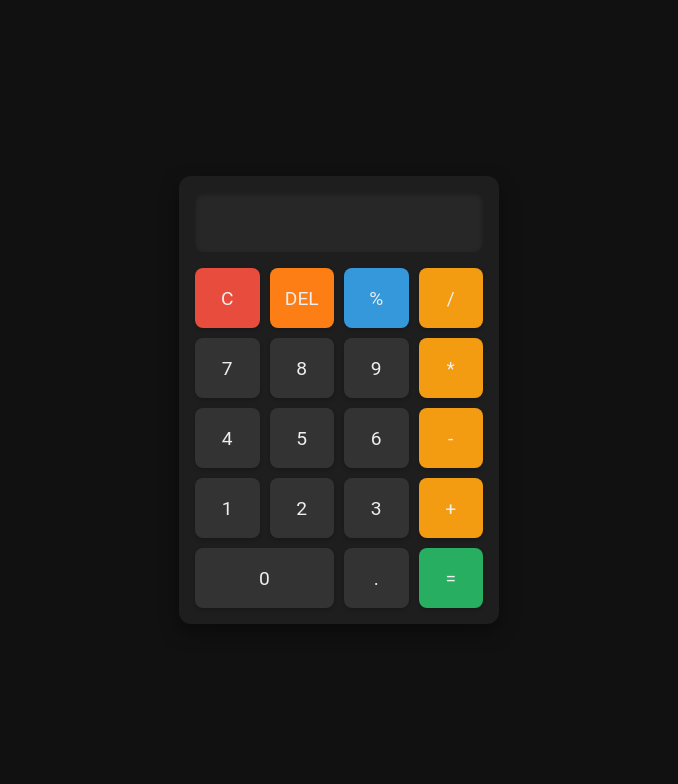
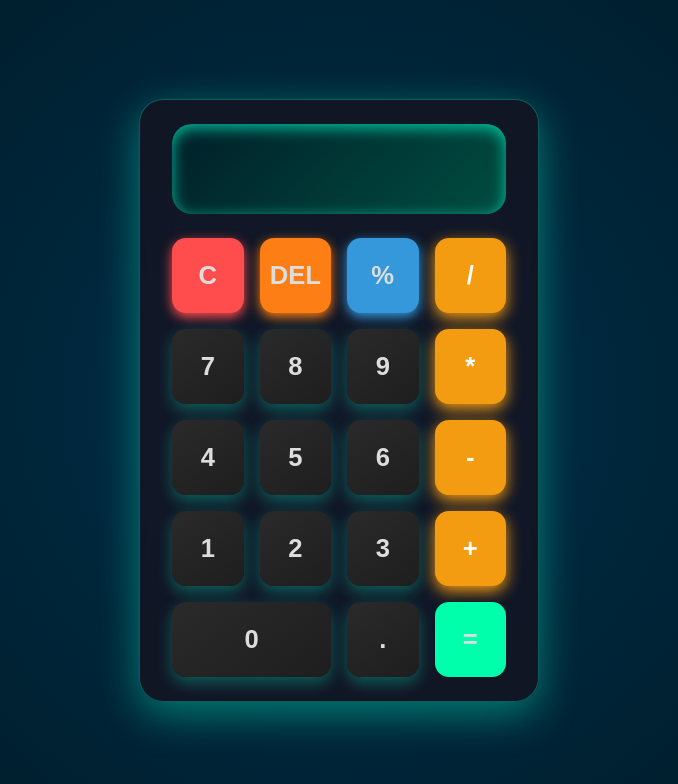
Before and after one commit to Kyotoka/Assignment-M8, a plain HTML site: page M_8/calculator/index.html in a window 1280 px wide. Shown: the whole page, without its empty margins (301-979 px from the left). Drawn offline with Linux system fonts and the light colour scheme.

Commit message:
Update style.css

```diff
--- a/M_8/calculator/style.css
+++ b/M_8/calculator/style.css
@@ -1,79 +1,83 @@
+:root {
+  --panel-bg: rgba(20, 20, 35, 0.85);
+  --panel-radius: 24px;
+  --panel-shadow: 0 12px 40px rgba(0, 255, 204, 0.4);
 
-:root {
-  /* Panel */
-  --panel-bg: #1e1e1e;
-  --panel-radius: 12px;
-  --panel-shadow: 0 8px 20px rgba(0, 0, 0, 0.4);
+  --display-bg: linear-gradient(135deg, #011f29, #004d40);
+  --display-color: #00ffcc;
+  --display-height: 90px;       /* Increased size */
+  --display-radius: 20px;
+  --display-shadow: inset 0 4px 15px rgba(0, 255, 204, 0.7);
 
-  --display-bg: #272727;
-  --display-color: #fff;
-  --display-height: 60px;
-  --display-radius: 8px;
-  --display-shadow: inset 0 2px 5px rgba(0,0,0,0.3);
-
-
-  --btn-bg: #333;
-  --btn-color: #eee;
-  --btn-hover: #444;
-  --btn-radius: 8px;
-  --btn-shadow: 0 2px 4px rgba(0,0,0,0.2);
-  --btn-size: 60px;
-
+  --btn-bg: linear-gradient(145deg, #2a2a2a, #1e1e1e);
+  --btn-color: #ddd;
+  --btn-hover: linear-gradient(145deg, #444, #2f2f2f);
+  --btn-radius: 14px;
+  --btn-shadow: 0 6px 15px rgba(0, 255, 204, 0.3);
+  --btn-size: 75px;  /* Bigger buttons */
 
   --op-bg: #f39c12;
   --op-hover: #d35400;
-  --eq-bg: #27ae60;
-  --eq-hover: #1e8449;
-  --clear-bg: #e74c3c;
-  --clear-hover: #c0392b;
+  --eq-bg: #00ffaa;
+  --eq-hover: #00cc88;
+  --clear-bg: #ff4c4c;
+  --clear-hover: #e60000;
   --del-bg: #fd7e14;
   --del-hover: #e67e22;
   --pct-bg: #3498db;
   --pct-hover: #2980b9;
 }
 
-
 * {
   margin: 0;
   padding: 0;
   box-sizing: border-box;
-  font-family: 'Roboto', sans-serif;
+  font-family: 'Orbitron', sans-serif;
 }
 
 body {
-  background: #111;               /* fallback */
-  /* uncomment & set your own background image if desired:
-     background: url(./backg.jpg) no-repeat center/cover fixed;
-  */
+  background: radial-gradient(circle at center, #002f4b, #001f2e 70%);
   height: 100vh;
   display: flex;
   align-items: center;
   justify-content: center;
+  overflow: hidden;
+  color: #00ffcc;
+  user-select: none;
 }
-
 
 .calculator {
   background: var(--panel-bg);
   border-radius: var(--panel-radius);
   box-shadow: var(--panel-shadow);
-  padding: 1rem;
+  padding: 1.5rem 2rem;
   width: 100%;
-  max-width: 320px;
+  max-width: 400px;
+  backdrop-filter: blur(16px);
+  border: 1px solid rgba(0, 255, 204, 0.3);
+  animation: fadeIn 1s ease-in;
+  transition: box-shadow 0.3s ease;
 }
 
+.calculator:hover {
+  box-shadow: 0 15px 60px rgba(0, 255, 204, 0.8);
+}
 
 #display {
   width: 100%;
   height: var(--display-height);
   background: var(--display-bg);
   color: var(--display-color);
-  font-size: 1.5rem;
+  font-size: 2.2rem;   /* bigger text */
+  font-weight: 700;
   text-align: right;
-  padding: 0 0.75rem;
-  margin-bottom: 1rem;
+  padding: 0 1.5rem;
+  margin-bottom: 1.5rem;
   border: none;
   border-radius: var(--display-radius);
   box-shadow: var(--display-shadow);
+  letter-spacing: 1.2px;
+  text-shadow: 0 0 8px #00ffccaa;
 }
 
 #display:focus {
@@ -84,14 +88,14 @@ body {
   display: grid;
   grid-template-columns: repeat(4, 1fr);
   grid-auto-rows: var(--btn-size);
-  gap: 10px;
+  gap: 16px;
 }
-
 
 .btn {
   background: var(--btn-bg);
   color: var(--btn-color);
-  font-size: 1.2rem;
+  font-size: 1.6rem;
+  font-weight: 600;
   border: none;
   border-radius: var(--btn-radius);
   box-shadow: var(--btn-shadow);
@@ -99,54 +103,98 @@ body {
   display: flex;
   align-items: center;
   justify-content: center;
-  transition: background 0.2s, transform 0.1s;
+  transition: all 0.3s ease;
+  position: relative;
+  user-select: none;
 }
 
 .btn:hover {
   background: var(--btn-hover);
+  transform: scale(1.1);
+  box-shadow: 0 0 15px #00ffc8, 0 0 10px #00ffc8 inset;
 }
 
 .btn:active {
-  transform: scale(0.97);
+  transform: scale(0.95);
+  box-shadow: 0 0 5px #00aa88 inset;
 }
-
 
 .btn.operator {
   background: var(--op-bg);
+  color: #fff;
+  font-weight: 700;
+  text-shadow: 0 0 4px #f39c12;
+  box-shadow: 0 5px 15px #f39c12;
 }
 .btn.operator:hover {
   background: var(--op-hover);
+  box-shadow: 0 0 20px #d35400;
 }
 
 .btn.equal {
   background: var(--eq-bg);
+  font-weight: 700;
+  text-shadow: 0 0 6px #00ffaa;
+  animation: pulse 1.8s infinite;
+  box-shadow: 0 0 20px #00ffaa;
 }
 .btn.equal:hover {
   background: var(--eq-hover);
+  box-shadow: 0 0 30px #00cc88;
 }
 
 .btn.clear {
   background: var(--clear-bg);
+  font-weight: 700;
+  box-shadow: 0 4px 12px #ff4c4c;
 }
 .btn.clear:hover {
   background: var(--clear-hover);
+  box-shadow: 0 0 25px #e60000;
 }
 
 .btn.del {
   background: var(--del-bg);
+  box-shadow: 0 4px 12px #fd7e14;
 }
 .btn.del:hover {
   background: var(--del-hover);
+  box-shadow: 0 0 25px #e67e22;
 }
 
 .btn.percent {
   background: var(--pct-bg);
+  box-shadow: 0 4px 12px #3498db;
 }
 .btn.percent:hover {
   background: var(--pct-hover);
+  box-shadow: 0 0 25px #2980b9;
 }
-
 
 .btn.zero {
   grid-column: span 2;
 }
+
+/* Animations */
+@keyframes pulse {
+  0% {
+    box-shadow: 0 0 0 0 rgba(0, 255, 170, 0.7);
+  }
+  70% {
+    box-shadow: 0 0 0 12px rgba(0, 255, 170, 0);
+  }
+  100% {
+    box-shadow: 0 0 0 0 rgba(0, 255, 170, 0);
+  }
+}
+
+@keyframes fadeIn {
+  from {
+    opacity: 0;
+    transform: scale(0.9);
+  }
+  to {
+    opacity: 1;
+    transform: scale(1);
+  }
+}
```
